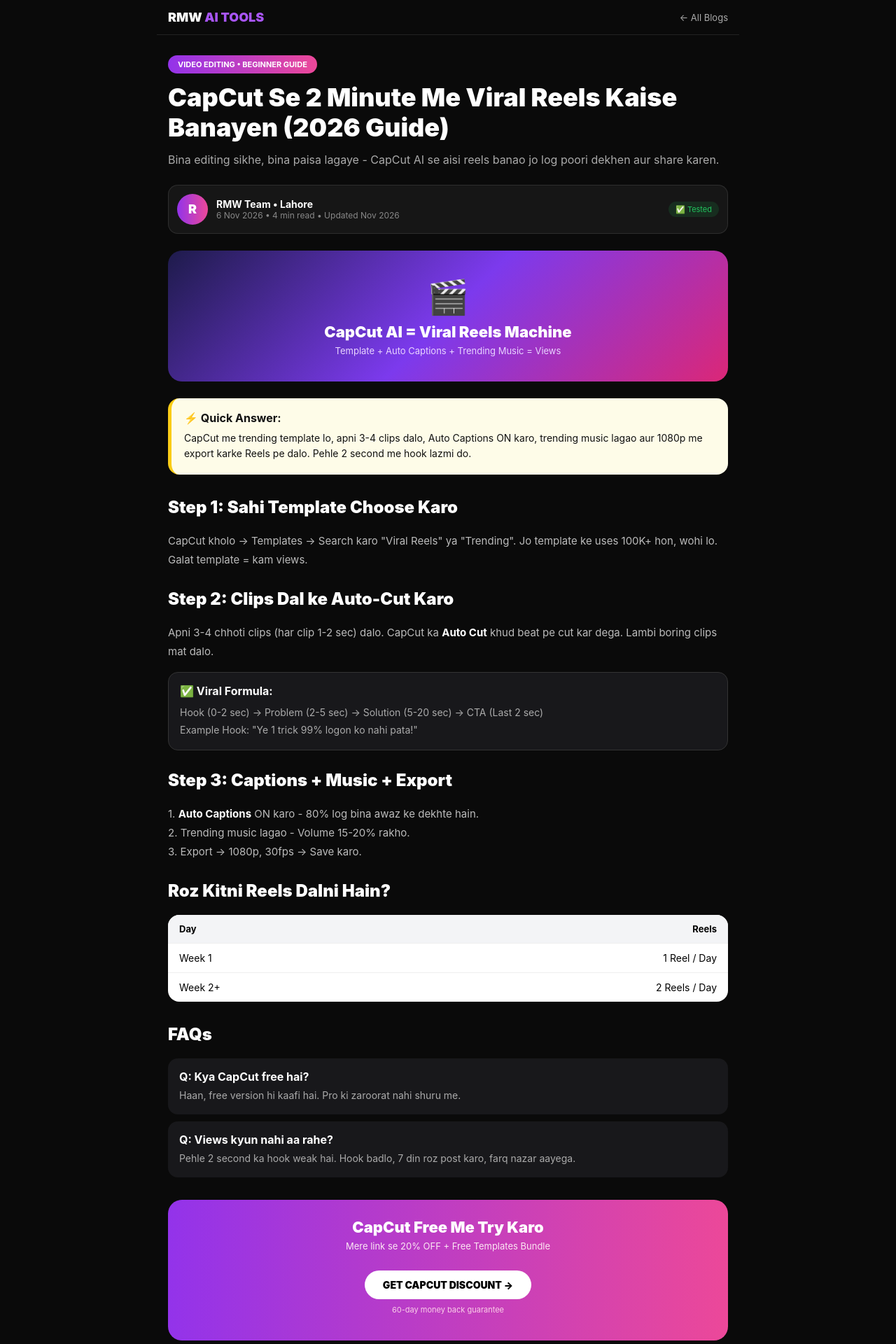
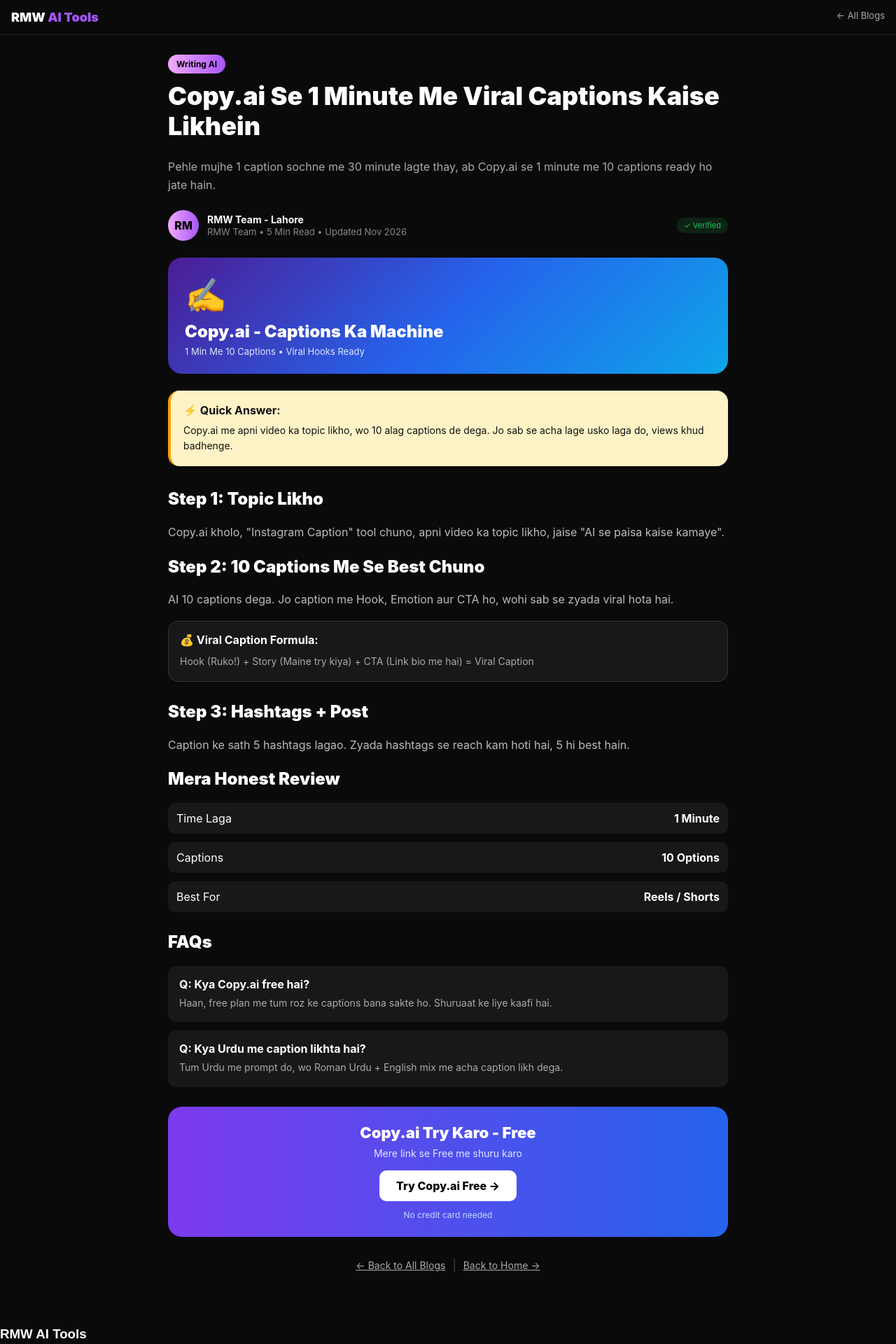
Before and after one commit to muradofficalid-art/rmw-ai-tools, a Next.js app: page /blog/copy-ai-viral-captions in a window 1280 px wide. Shown: the top 1920 px of the page at 70% size. Built offline with nearby package versions, Linux system fonts and the light colour scheme.

Commit message:
Add CopyAiBlog component for viral captions

```diff
--- /dev/null
+++ b/app/blog/copy-ai-viral-captions/page.tsx
@@ -0,0 +1,63 @@
+export default function CopyAiBlog() {
+  return (
+    <div style={{minHeight:"100vh", background:"#0a0a0a", color:"white", fontFamily:"Inter, sans-serif"}}>
+      <div style={{borderBottom:"1px solid #222", padding:"14px 16px", display:"flex", justifyContent:"space-between"}}>
+        <a href="/" style={{color:"white", fontWeight:900, fontSize:"18px", textDecoration:"none"}}>RMW <span style={{color:"#a855f7"}}>AI Tools</span></a>
+        <a href="/blog" style={{color:"#aaa", fontSize:"13px", textDecoration:"none"}}>← All Blogs</a>
+      </div>
+      <div style={{maxWidth:"800px", margin:"0 auto", padding:"30px 16px 60px"}}>
+        <span style={{background:"linear-gradient(90deg,#f0abfc,#a855f7)", color:"black", fontWeight:700, padding:"6px 12px", borderRadius:"20px", fontSize:"12px"}}>Writing AI</span>
+        <h1 style={{fontSize:"36px", fontWeight:900, lineHeight:"1.2", marginTop:"16px"}}>Copy.ai Se 1 Minute Me Viral Captions Kaise Likhein</h1>
+        <p style={{color:"#aaa", fontSize:"16px", lineHeight:"1.6", marginTop:"10px"}}>Pehle mujhe 1 caption sochne me 30 minute lagte thay, ab Copy.ai se 1 minute me 10 captions ready ho jate hain.</p>
+        <div style={{display:"flex", alignItems:"center", gap:"12px", marginTop:"22px"}}>
+          <div style={{width:"44px", height:"44px", borderRadius:"50%", background:"linear-gradient(90deg,#f0abfc,#a855f7)", display:"flex", alignItems:"center", justifyContent:"center", fontWeight:800, color:"black"}}>RM</div>
+          <div style={{fontWeight:700, fontSize:"14px"}}>RMW Team - Lahore<br/><span style={{color:"#888", fontWeight:400, fontSize:"13px"}}>RMW Team • 5 Min Read • Updated Nov 2026</span></div>
+          <span style={{marginLeft:"auto", background:"#22c55e22", color:"#22c55e", fontSize:"11px", padding:"4px 10px", borderRadius:"20px"}}>✓ Verified</span>
+        </div>
+        <div style={{marginTop:"24px", background:"linear-gradient(135deg,#4c1d95,#2563eb,#0ea5e9)", borderRadius:"20px", padding:"24px"}}>
+          <div style={{fontSize:"48px"}}>✍️</div>
+          <div style={{fontSize:"24px", fontWeight:900, marginTop:"8px"}}>Copy.ai - Captions Ka Machine</div>
+          <div style={{fontSize:"13px", color:"#e0e7ff", marginTop:"6px"}}>1 Min Me 10 Captions • Viral Hooks Ready</div>
+        </div>
+        <div style={{background:"#fef3c7", color:"#111", borderRadius:"16px", padding:"18px", marginTop:"24px", borderLeft:"4px solid #f59e0b"}}>
+          <b>⚡ Quick Answer:</b><br/>
+          <div style={{marginTop:"8px", fontSize:"14px", lineHeight:"1.6"}}>Copy.ai me apni video ka topic likho, wo 10 alag captions de dega. Jo sab se acha lage usko laga do, views khud badhenge.</div>
+        </div>
+        <h2 style={{fontSize:"24px", fontWeight:900, marginTop:"32px"}}>Step 1: Topic Likho</h2>
+        <p style={{color:"#bbb", fontSize:"16px", lineHeight:"1.7"}}>Copy.ai kholo, "Instagram Caption" tool chuno, apni video ka topic likho, jaise "AI se paisa kaise kamaye".</p>
+        <h2 style={{fontSize:"24px", fontWeight:900, marginTop:"20px"}}>Step 2: 10 Captions Me Se Best Chuno</h2>
+        <p style={{color:"#bbb", fontSize:"16px", lineHeight:"1.7"}}>AI 10 captions dega. Jo caption me Hook, Emotion aur CTA ho, wohi sab se zyada viral hota hai.</p>
+        <div style={{background:"#18181b", border:"1px solid #333", borderRadius:"14px", padding:"16px", marginTop:"16px"}}>
+          <b>💰 Viral Caption Formula:</b>
+          <div style={{color:"#aaa", fontSize:"14px", lineHeight:"1.8", marginTop:"8px"}}>Hook (Ruko!) + Story (Maine try kiya) + CTA (Link bio me hai) = Viral Caption</div>
+        </div>
+        <h2 style={{fontSize:"24px", fontWeight:900, marginTop:"28px"}}>Step 3: Hashtags + Post</h2>
+        <p style={{color:"#bbb", fontSize:"16px", lineHeight:"1.7"}}>Caption ke sath 5 hashtags lagao. Zyada hashtags se reach kam hoti hai, 5 hi best hain.</p>
+        <h2 style={{fontSize:"24px", fontWeight:900, marginTop:"20px"}}>Mera Honest Review</h2>
+        <div style={{display:"flex", flexDirection:"column", gap:"12px", marginTop:"12px"}}>
+          <div style={{display:"flex", justifyContent:"space-between", padding:"12px", background:"#18181b", borderRadius:"10px"}}><span>Time Laga</span><b>1 Minute</b></div>
+          <div style={{display:"flex", justifyContent:"space-between", padding:"12px", background:"#18181b", borderRadius:"10px"}}><span>Captions</span><b>10 Options</b></div>
+          <div style={{display:"flex", justifyContent:"space-between", padding:"12px", background:"#18181b", borderRadius:"10px"}}><span>Best For</span><b>Reels / Shorts</b></div>
+        </div>
+        <h2 style={{fontSize:"24px", fontWeight:900, marginTop:"28px"}}>FAQs</h2>
+        <div style={{background:"#18181b", padding:"16px", borderRadius:"12px", marginTop:"12px"}}>
+          <b>Q: Kya Copy.ai free hai?</b><p style={{color:"#aaa", fontSize:"14px", margin:"6px 0 0", lineHeight:"1.6"}}>Haan, free plan me tum roz ke captions bana sakte ho. Shuruaat ke liye kaafi hai.</p>
+        </div>
+        <div style={{background:"#18181b", padding:"16px", borderRadius:"12px", marginTop:"12px"}}>
+          <b>Q: Kya Urdu me caption likhta hai?</b><p style={{color:"#aaa", fontSize:"14px", margin:"6px 0 0", lineHeight:"1.6"}}>Tum Urdu me prompt do, wo Roman Urdu + English mix me acha caption likh dega.</p>
+        </div>
+        <div style={{marginTop:"28px", background:"linear-gradient(90deg,#7c3aed,#2563eb)", borderRadius:"20px", padding:"24px", textAlign:"center"}}>
+          <div style={{fontSize:"22px", fontWeight:900}}>Copy.ai Try Karo - Free</div>
+          <p style={{fontSize:"14px", color:"#e0e7ff", margin:"8px 0 16px"}}>Mere link se Free me shuru karo</p>
+          <a href="https://www.copy.ai?ref=rmwai" style={{background:"white", color:"black", padding:"12px 24px", borderRadius:"10px", fontWeight:800, textDecoration:"none", display:"inline-block"}}>Try Copy.ai Free →</a>
+          <div style={{fontSize:"12px", color:"#bfdbfe", marginTop:"12px"}}>No credit card needed</div>
+        </div>
+        <div style={{textAlign:"center", marginTop:"30px"}}>
+          <a href="/blog" style={{color:"#aaa", fontSize:"14px"}}>← Back to All Blogs</a>
+          <span style={{color:"#444", margin:"0 10px"}}>|</span>
+          <a href="/" style={{color:"#aaa", fontSize:"14px"}}>Back to Home →</a>
+        </div>
+      </div>
+    </div>
+  );
+}
```
